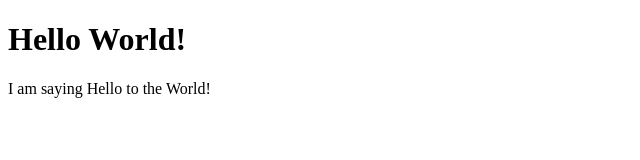
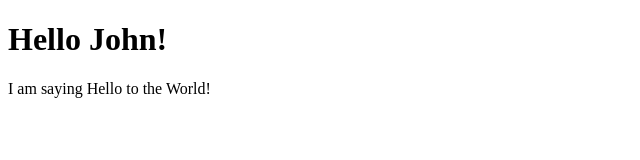
Before and after one commit to sathishgnanaprakasam/fsdwetb7, a React (Vite) app: page / in a window 1280 px wide. Shown: the top 160 px of the page, without its empty margins (0-640 px from the left). Built offline with nearby package versions, Linux system fonts and the light colour scheme.

Commit message:
passing data as props from parent to child

```diff
--- a/src/components/Header.jsx
+++ b/src/components/Header.jsx
@@ -1,5 +1,6 @@
-const Header = () => {
-    return <h1>Hello World!</h1>;
+const Header = ({ user }) => {
+
+    return <h1>Hello {user}!</h1>;
 }
 
 export default Header;
--- a/src/components/Hello.jsx
+++ b/src/components/Hello.jsx
@@ -2,9 +2,14 @@ import Description from "./Description";
 import Header from "./Header";
 
 const Hello = () => {
+
+    const user = 'John';
+
     return (
         <>
-            <Header />
+            <Header
+                user={user}
+            />
             <Description />
         </>
     )
```
